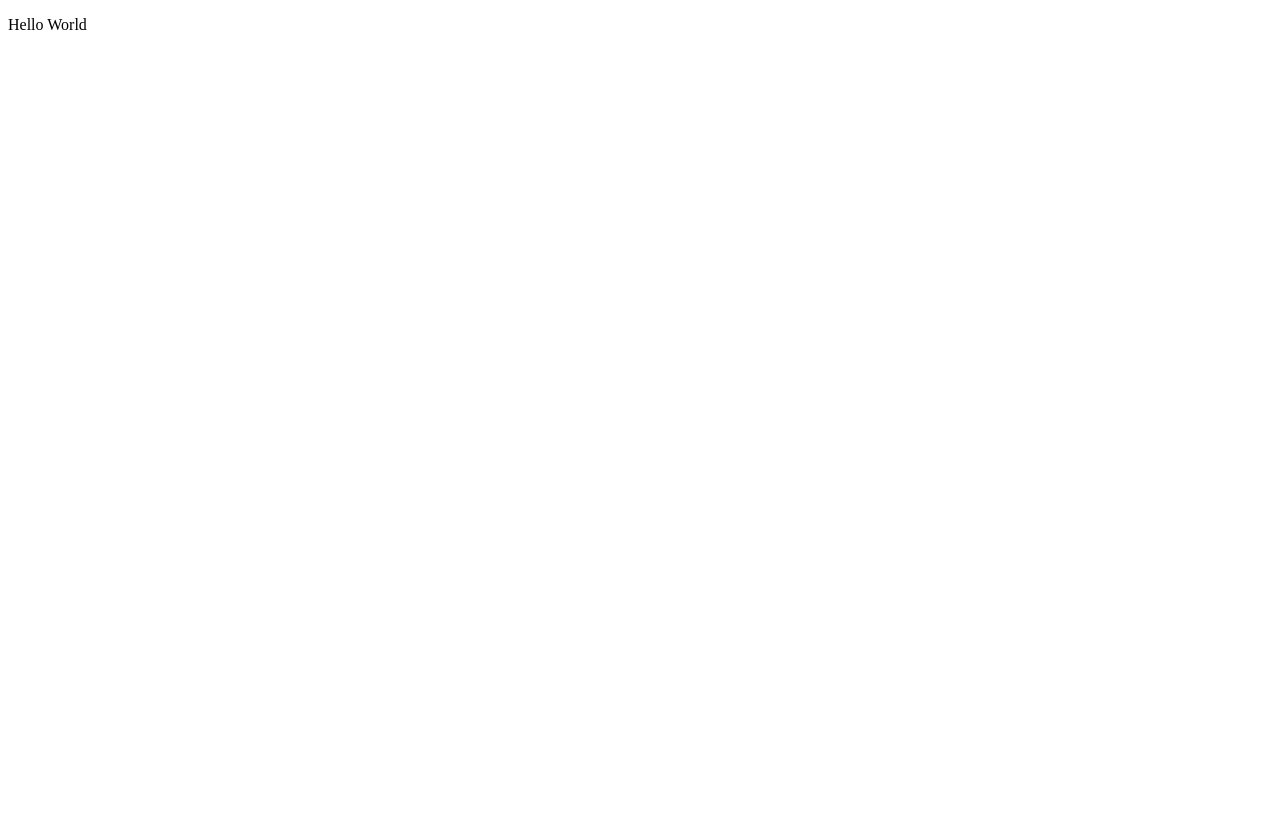
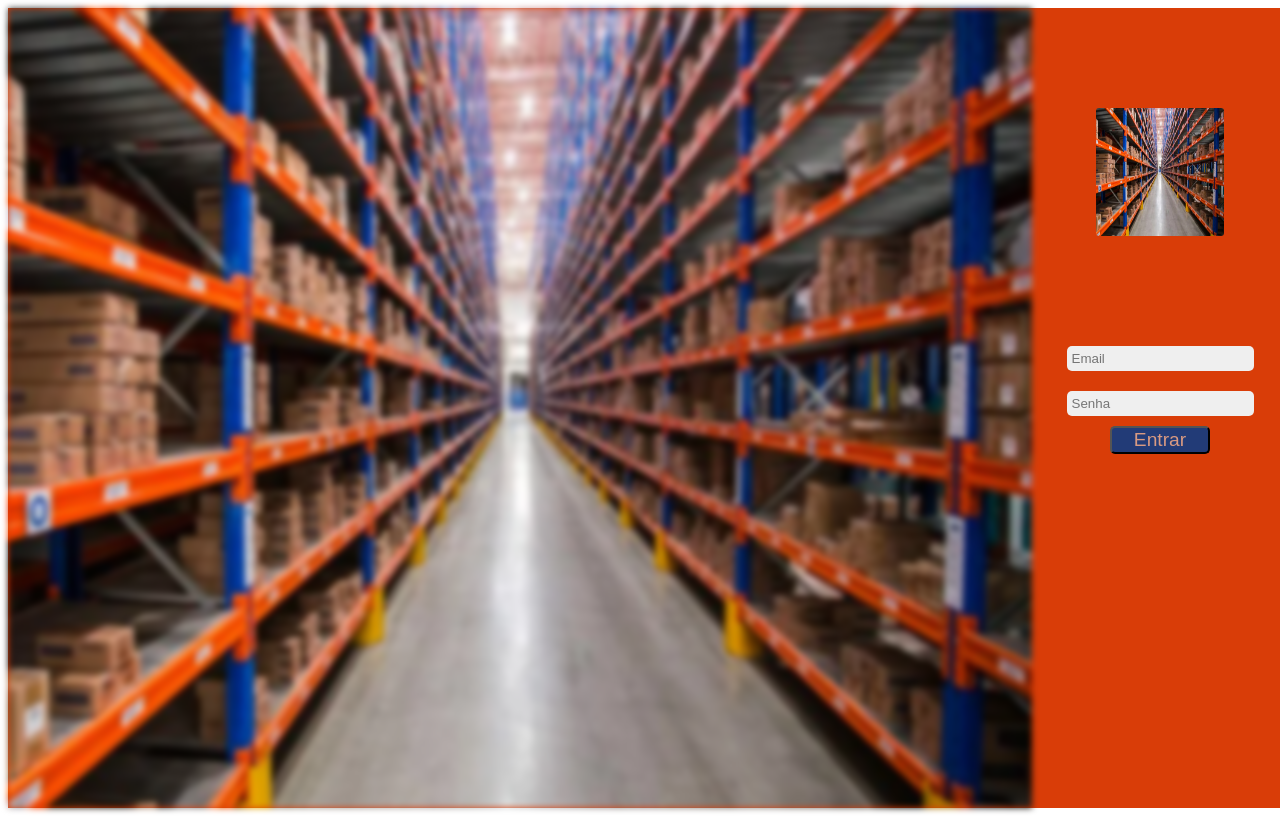
Before and after one commit to renanuness/sistema-de-estoque, a React (Vite) app in the folder sistema-de-estoque-app/: page / in a window 1280 px wide. Built offline with nearby package versions, Linux system fonts and the light colour scheme.

Commit message:
adding firebase login

```diff
--- a/sistema-de-estoque-app/src/App.jsx
+++ b/sistema-de-estoque-app/src/App.jsx
@@ -1,12 +1,26 @@
-import { useState } from 'react'
+import { lazy, useState } from 'react'
 import './App.css'
+import { initializeApp } from "firebase/app";
+
+// import Login from './pages/authentication/login';
+
+const Login = lazy(()=> import("./pages/authentication/login"));
+
+const firebaseConfig = {
+  apiKey: "AIzaSyAapYTFKjrbV-aDPeS37OailcH4QPkkXtY",
+  authDomain: "sistema-de-estoque-d6464.firebaseapp.com",
+  projectId: "sistema-de-estoque-d6464",
+  storageBucket: "sistema-de-estoque-d6464.appspot.com",
+  messagingSenderId: "254882219928",
+  appId: "1:254882219928:web:75a1cb8a5e975e0ea64ded"
+};
+const app = initializeApp(firebaseConfig);
 
 function App() {
-  const [count, setCount] = useState(0)
 
   return (
     <>
-      <p>Hello World</p>
+      <Login></Login>
     </>
   )
 }
--- /dev/null
+++ b/sistema-de-estoque-app/src/components/input/index.jsx
@@ -0,0 +1,18 @@
+import './styles.css';
+
+export default function Input(props) {
+    const type = props.type;
+    const placeholder = props.placeholder;
+    const id = props.id;
+    const className = props.className;
+    const callbackFn = props.onChangeFn;
+
+    function updateValue(e){
+        e.preventDefault();
+        console.log(e.target.value);
+        callbackFn(e.target.value);
+    }
+    return (
+            <input className={className} placeholder={placeholder} type={type} id={id} onChange={updateValue}></input>
+    )
+}
--- /dev/null
+++ b/sistema-de-estoque-app/src/components/input/styles.css
@@ -0,0 +1,7 @@
+input{
+    padding:5px;
+    border-radius: 5px;
+    border: none;
+    background-color: #efefef;
+    margin:10px;
+}
--- /dev/null
+++ b/sistema-de-estoque-app/src/pages/authentication/login.jsx
@@ -0,0 +1,29 @@
+import Input from '../../components/input';
+import { signIn } from '../../utils/auth';
+import './styles.css'
+
+import estoqueBg from '../../assets/estoque-bg.png';
+import { useState } from 'react';
+
+export default function Login() {
+    const [email, setEmail] = useState("");
+    const [password, setPassword] = useState("");
+
+    function login() {
+        signIn(email, password);
+    }
+
+    return (
+        <div id="loginContainer">
+            <div>
+                <img src={estoqueBg} />
+            </div>
+            <div>
+                <img src={estoqueBg} id="loginLogo"/>
+                <Input type="email" placeholder='Email' id="emailInput" onChangeFn={(a)=>setEmail(a)}></Input>
+                <Input type="password" placeholder='Senha' id="passwordInput" onChangeFn={(a)=>setPassword(a)}></Input>
+                <button onClick={login}>Entrar</button>
+            </div>
+        </div>
+    )
+}
--- /dev/null
+++ b/sistema-de-estoque-app/src/pages/authentication/styles.css
@@ -0,0 +1,41 @@
+#loginContainer{
+    width: 100vw;
+    display: flex;
+    height: 100vh;
+    background-color: #d93d08;
+    color: #223b77;
+}
+
+#loginContainer>div:first-child{
+    width: 80%;
+}
+
+#loginContainer>div:last-child{
+    width: 20%;
+    display: flex;
+    justify-content: flex-start;
+    flex-direction: column;
+    align-items: center;
+}
+
+#loginContainer #loginLogo{
+    width: 10vw;
+    height: 10vw;
+    filter: none;
+    margin: 100px;
+    border-radius: 3px;
+}
+
+#loginContainer img{
+    width: 100%;
+    height: 100%;
+    filter:blur(3px);
+}
+
+button{
+    background-color: #223b77;
+    color: #d99a82;
+    border-radius: 5px;
+    width: 100px;
+    font-size: 1.2rem;
+}
--- /dev/null
+++ b/sistema-de-estoque-app/src/utils/auth.js
@@ -0,0 +1,40 @@
+import {createUserWithEmailAndPassword, getAuth, sendEmailVerification, signInWithEmailAndPassword} from "firebase/auth";
+
+const auth = getAuth();
+
+export async function createUser(email, password){
+    createUserWithEmailAndPassword(auth, email, password)
+  .then((userCredential) => {
+    // Signed up
+    const user = userCredential.user;
+    console.log(user)
+    //TODO: Salvar no storage
+  })
+  .catch((error) => {
+    const errorCode = error.code;
+    const errorMessage = error.message;
+    // ..
+  });
+}
+
+export async function signIn(email, password){
+
+    return;
+    signInWithEmailAndPassword(auth, email, password)
+        .then((userCredential) => {
+
+            const user = userCredential.user;
+            if(user.emailVerified){
+                // go to dashboard page
+            }else{
+                sendEmailVerification(user);
+            }
+            console.log(user);
+            // ...
+        })
+        .catch((error) => {
+            const errorCode = error.code;
+            const errorMessage = error.message;
+        });
+    console.log("Logou com " + email + "e " + password);
+}
```
Also changed, not shown: sistema-de-estoque-app/package.json (+6 -1 lines), sistema-de-estoque-app/src/assets/estoque-bg.png (added), sistema-de-estoque-app/src/pages/authentication/recovery-password.jsx (added), 1 other file (tests, documents, lock files or other folders).
